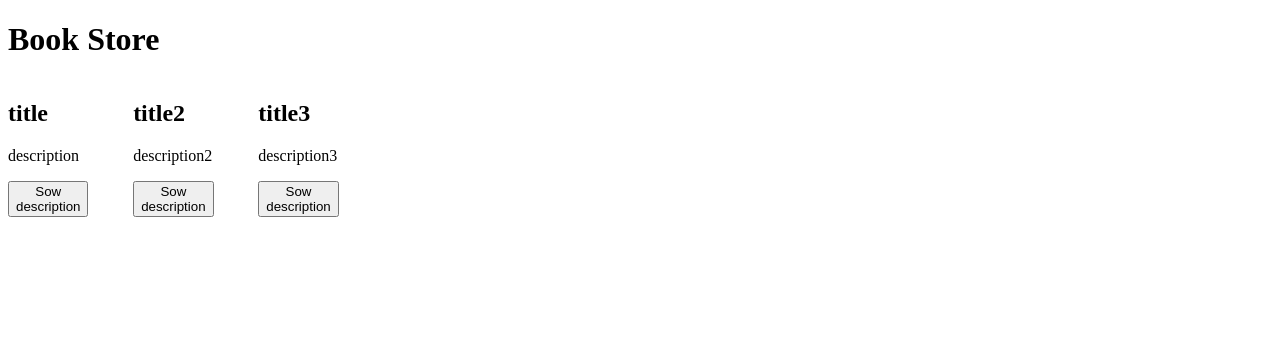
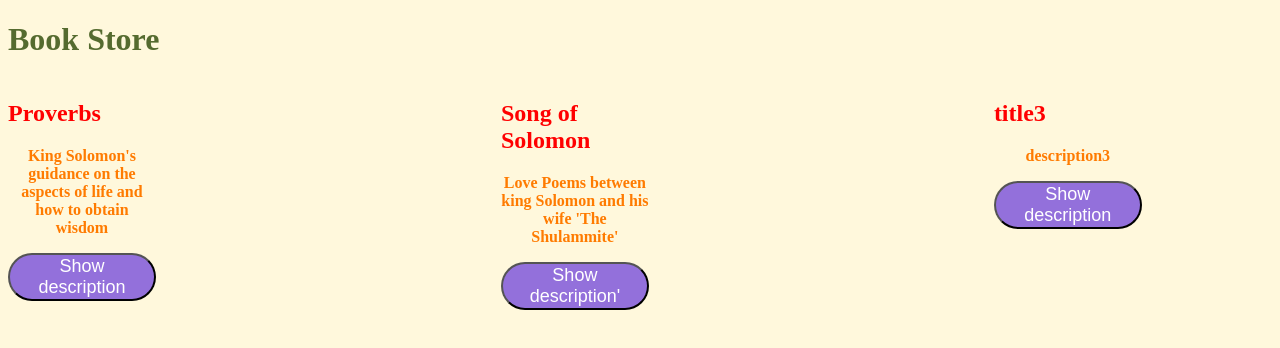
Before and after one commit to Carlos-Gomez-Peral/HTML, a plain HTML site: page Tasks/index.html in a window 1280 px wide. Drawn offline with Linux system fonts and the light colour scheme.

Commit message:
todo: fix text-positioning.

```diff
--- a/Tasks/index.html
+++ b/Tasks/index.html
@@ -1,39 +1,92 @@
 <!DOCTYPE html>
 <html lang="en">
+<!--How to make the book titles as a navigation -->
 <head>
     <meta charset="UTF-8">
     <meta name="viewport" content="width=device-width, initial-scale=1.0">
     <title>Bookpage</title>
     <style>
+        body {
+            background-color:cornsilk;
+        }
+        h1 {
+            color:darkolivegreen
+        }
+        h2{
+            color:red
+        }
+        p{
+            color:rgb(255, 123, 0);
+            font-weight: bold;
+            text-align:center;
+        }
         div{
             width: 30%;
         }
         .grid-container {
             display: grid;
-            grid-template-columns: 33% 33% 33%;
+            grid-template-columns: 130% 130% 130%;
         }
         .btn{
-
+            font-size: 18px;;
+            background-color:mediumpurple;
+            color: white;
+            border-radius: 40px;
         }
     </style>
 </head>
 <body>
     <h1>Book Store</h1>
+
     <div class="grid-container">
     <div>
-        <h2>title</h2>
-        <p>description</p>
-        <button class="btn">Sow description</button>
+        <h2>Proverbs</h2>
+        <p>King Solomon's guidance on the aspects of life and how to obtain wisdom</p>
+        <button class="btn" onclick="showdetails1()">Show description</button>
+        <p id="description1" style="display: none;">The Book of Proverbs is one of the most well-known books in the Bible, containing practical lessons and nuggets of wisdom. Its pages are filled with verses that tackle various aspects of life such as relationships, money, work, and morality. Most scholars agree that King Solomon contributed significantly to this book, making it a collection of sayings, advice, and reflections aimed at guiding people in their daily lives.
+
+            One key theme throughout Proverbs is the pursuit of wisdom. This wisdom is described as a valuable treasure that brings blessings and well-being to those who seek it. In many verses, wisdom is personified as a woman calling out to those who are willing to listen and learn. The book emphasizes that gaining wisdom begins with a healthy fear of the Lord, which is understood as a reverent respect and acknowledgment of God's authority. This fear leads to a life marked by integrity, righteousness, and justice.
+
+            Another important aspect of Proverbs is its focus on relationships, highlighting the significance of friendship, family, and community. It contains various sayings about the value of good friends and the dangers of surrounding oneself with the wrong company. This leads to the advice to choose friends wisely and to engage in healthy relationships that build one another up. Likewise, it discusses the importance of familial bonds, emphasizing love and respect within the family dynamic.
+
+            The book also addresses the theme of work and diligence. Proverbs advocates for a strong work ethic, portraying laziness as detrimental to personal success. It advises against procrastination and encourages people to take their responsibilities seriously. On the other hand, it extols the virtues of hard work, perseverance, and planning for the future. These lessons are valuable not only in a historical context but continue to resonate with people today, as they apply to modern work environments.
+
+            Money management and wealth are discussed extensively, offering practical advice on how to handle finances. Proverbs showcases the importance of being wise with money, avoiding debt, and living within one’s means. It advises against greed and warns about the pitfalls of excessive wealth. Many verses teach about generosity and the value of giving to those in need, showing that true wealth is found in relationships and acts of kindness rather than material possessions.
+
+            Throughout the book, the overarching message is that wisdom can lead to a fulfilling and righteous life. The sayings reflect a moral framework that guides individuals in making choices that align with a positive character. The wisdom found in Proverbs is timeless and applicable across generations, providing foundational principles for living a life of integrity, respect, and faith. </p>
+        <script>
+            function showdetails1() {
+                var text = document.getElementById("description1")
+                if (text.style.display === "none") {
+                    text.style.display = "block";
+                } else {
+                    text.style.display = "none";
+                }
+            }
+        </script>
     </div>
+
     <div>
-        <h2>title2</h2>
-        <p>description2</p>
-        <button class="btn">Sow description</button>
+        <h2>Song of Solomon</h2>
+        <p>Love Poems between king Solomon and his wife 'The Shulammite'</p>
+        <button class="btn" onclick="showdetails2()">Show description'</button>
+        <p id="description2" style="display: none;">Song of Solomon is an Old Testament book that belongs to the third section of the biblical canon, known as the Ketuvim, or “Writings”. It is one of the five scrolls that are read on various religious festivals of the Jewish year. The Song of Solomon is a series of lyrical poems organized as a lengthy dialogue between a young woman and her lover. It is also called the Canticle of Canticles or the Song of Songs.</p>
+        <script>
+            function showdetails2() {
+                var text1 = document.getElementById("description2")
+                if (text1.style.display === "none") {
+                    text1.style.display = "block";
+                } else {
+                    text1.style.display = "none";
+                }
+            }
+        </script>
     </div>
+
     <div>
         <h2>title3</h2>
         <p>description3</p>
-        <button class="btn">Sow description</button>
+        <button class="btn">Show description</button>
     </div>
     </div>
 </body>
```
